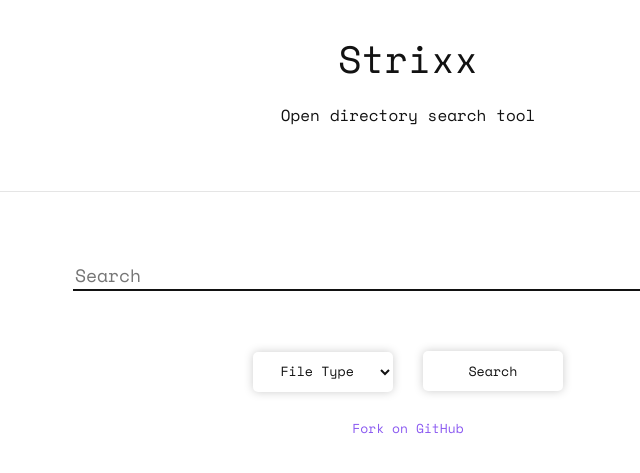
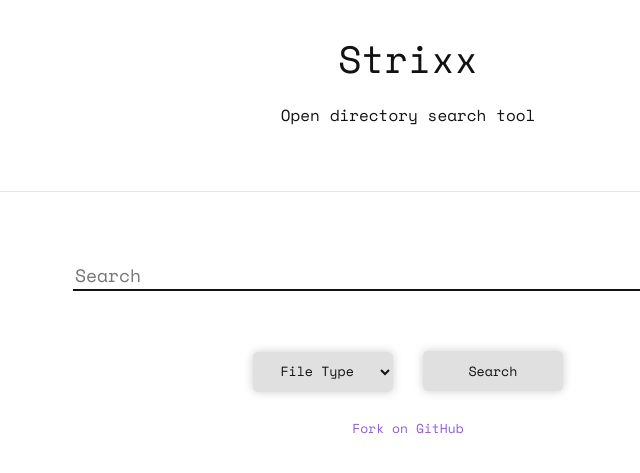
Before and after one commit to TheMetaphysicalCrook/strixx, a Jekyll site: the page built from index.html, in a window 1280 px wide. Shown: the top 473 px of the page, without its empty margins (232-872 px from the left). Built offline with Jekyll 4.4.1, drawn with Linux system fonts in a browser that asks for light colours.

Commit message:
Update main.scss

```diff
--- a/css/main.scss
+++ b/css/main.scss
@@ -17,6 +17,8 @@ $black: #121212;
 $white: #FFFFFF;
 
 $btn-dark: rgba(255, 255, 255, 12%);
+$btn-white: rgba(0, 0, 0, 12%);
+
 
 
 // Basic
@@ -96,7 +98,7 @@ select:focus, button:focus, input:focus {
     font-family: 'Space Mono', monospace;
     text-align:center;
     border-radius: 5px;
-    background: $white;
+    background: $btn-white;
     color: $black;
     border: none;
     box-shadow: 0 0 10px #ccc;
@@ -118,7 +120,7 @@ select:focus, button:focus, input:focus {
     text-align:center;
     font-family: 'Space Mono', monospace;
     border-radius: 5px;
-    background: $white;
+    background: $btn-white;
     color: $black;
     border: none;
     padding: 0 8px;
```
